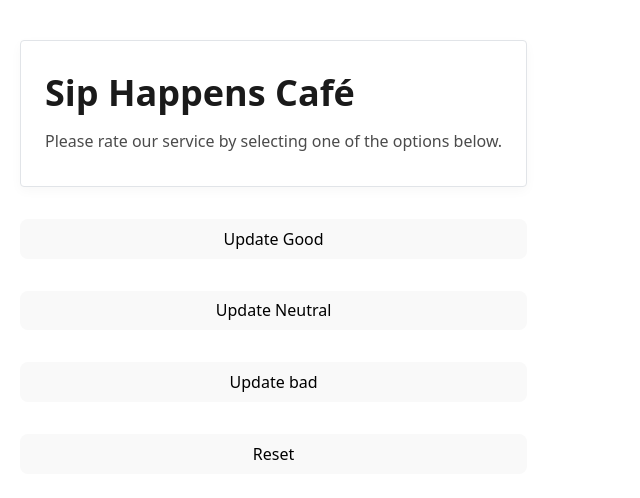
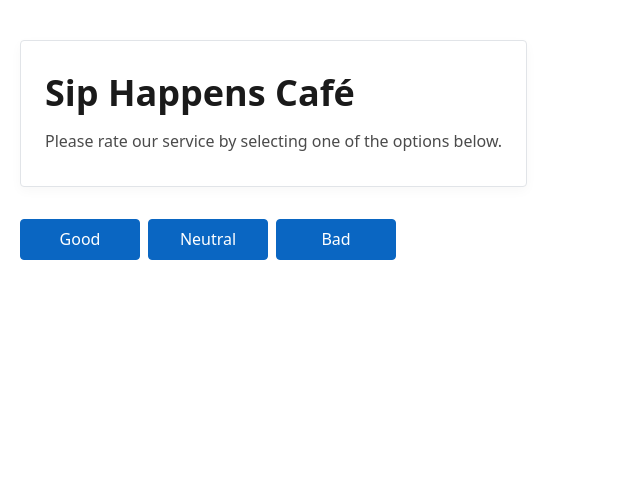
Before and after one commit to lilianantw/02-react-cafe, a React (Vite) app: page / in a window 1280 px wide. Shown: the top 498 px of the page, without its empty margins (0-640 px from the left). Built offline with nearby package versions, Linux system fonts and the light colour scheme.

Commit message:
add VoteOptions

```diff
--- a/src/components/App/App.tsx
+++ b/src/components/App/App.tsx
@@ -3,6 +3,7 @@ import { useState } from "react";
 
 import CafeInfo from "../CafeInfo/CafeInfo";
 import { Votes } from "../../types/votes";
+import VoteOptions from "../VoteOptions/VoteOptions";
 
 function App() {
   const [votesStats, setVotesStats] = useState<Votes>({
@@ -29,10 +30,13 @@ function App() {
   return (
     <div className={css.app}>
       <CafeInfo />
-      <button onClick={() => handleVotes("good")}>Update Good</button>
-      <button onClick={() => handleVotes("neutral")}>Update Neutral</button>
-      <button onClick={() => handleVotes("bad")}>Update bad</button>
-      <button onClick={resetVotes}>Reset</button>
+      <VoteOptions
+        onVote={handleVotes}
+        onReset={resetVotes}
+        canReset={
+          votesStats.good > 0 || votesStats.neutral > 0 || votesStats.bad > 0
+        }
+      />
     </div>
   );
 }
--- a/src/components/VoteOptions/VoteOptions.tsx
+++ b/src/components/VoteOptions/VoteOptions.tsx
@@ -0,0 +1,31 @@
+import css from "./VoteOptions.module.css";
+interface VoteOptionsProps {
+  onVote: (type: string) => void;
+  onReset: () => void;
+  canReset: boolean;
+}
+
+export default function VoteOptions({
+  onVote,
+  onReset,
+  canReset,
+}: VoteOptionsProps) {
+  return (
+    <div className={css.container}>
+      <button className={css.button} onClick={() => onVote("good")}>
+        Good
+      </button>
+      <button className={css.button} onClick={() => onVote("neutral")}>
+        Neutral
+      </button>
+      <button className={css.button} onClick={() => onVote("bad")}>
+        Bad
+      </button>
+      {canReset && (
+        <button className={`${css.button} ${css.reset}`} onClick={onReset}>
+          Reset
+        </button>
+      )}
+    </div>
+  );
+}
```
